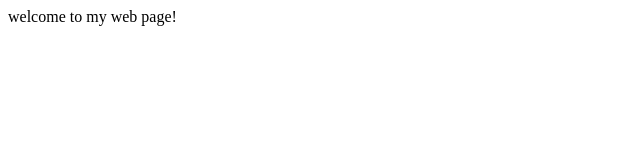
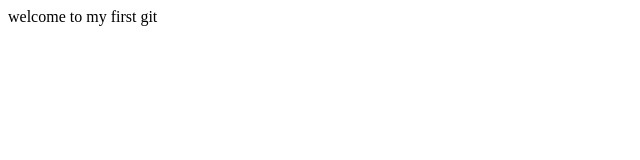
Before and after one commit to prashanthpavankumar/gitandgithub, a plain HTML site: page index.html in a window 1280 px wide. Shown: the full height of the page, 0-640 px from the left. Drawn offline with Linux system fonts and the light colour scheme.

Commit message:
Update index.html

```diff
--- a/index.html
+++ b/index.html
@@ -1,8 +1,8 @@
 <!DOCTYPE html>
 <html lang="en">
-    <title>My Web Page</title>
+    <title>My first git</title>
     <head>
-        welcome to my web page!
+        welcome to my first git
     </head>
 
 </html>
```
